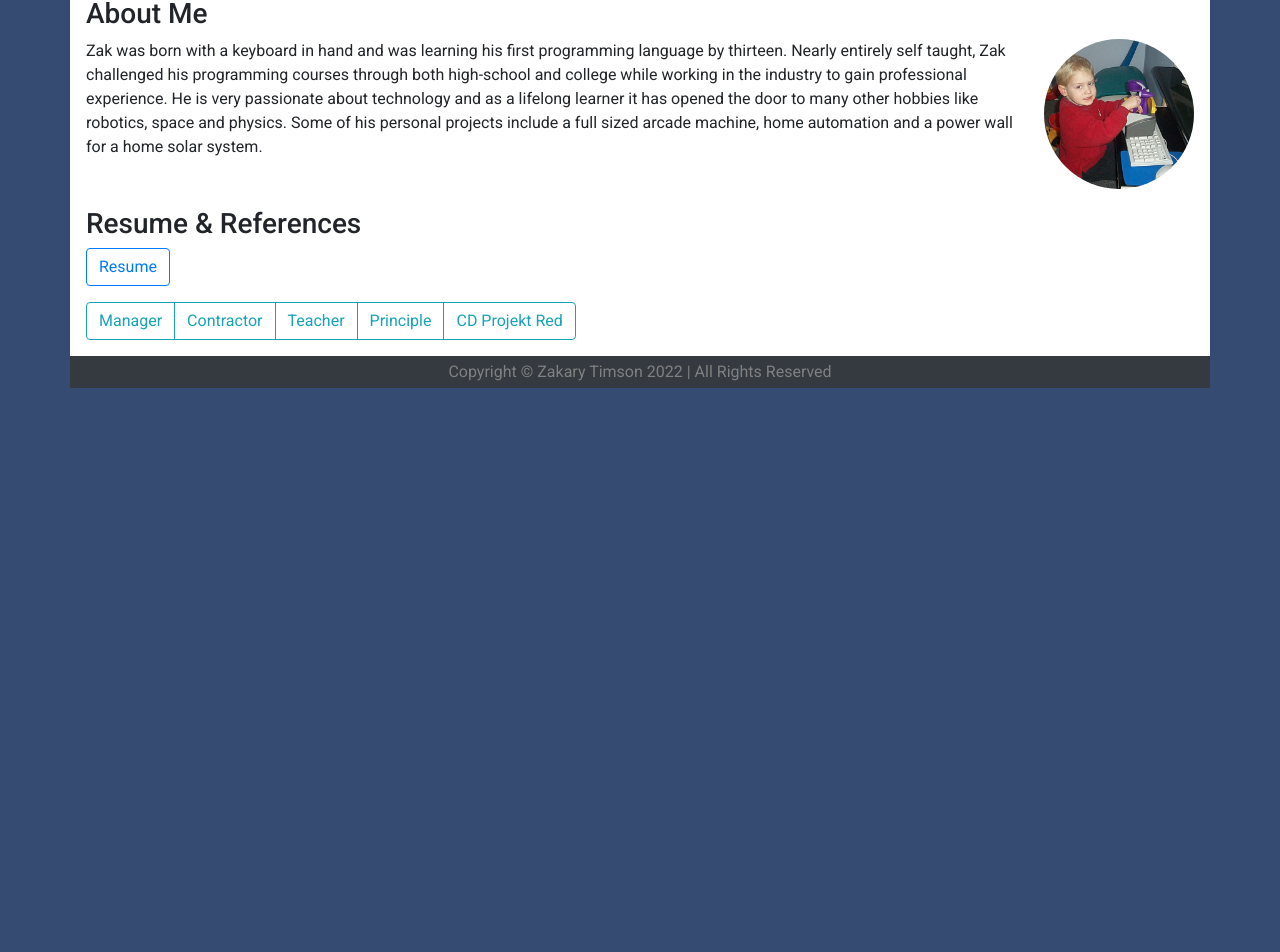
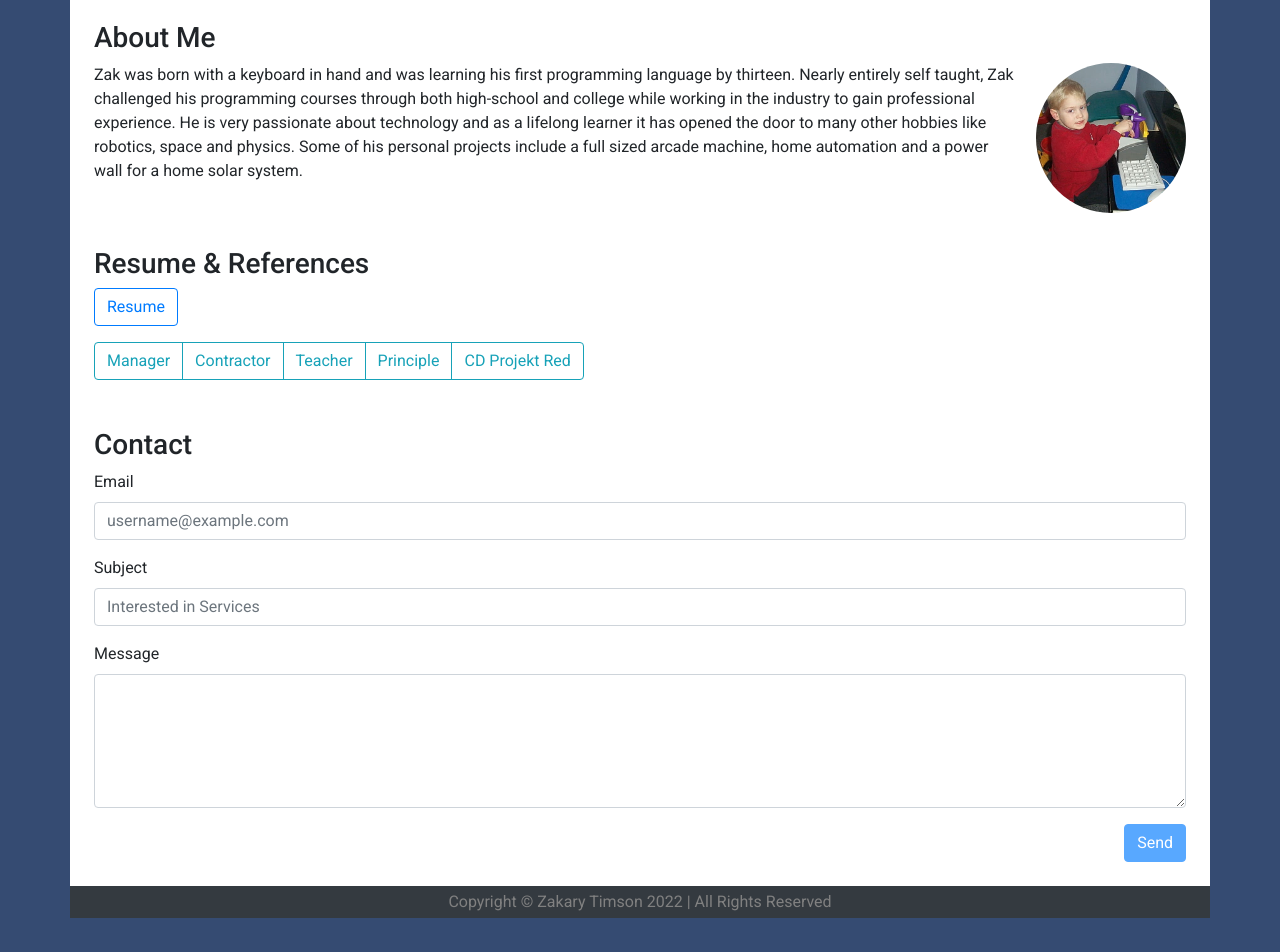
Before and after one commit to ztimson/zakscode, an Angular app: page / in a window 1280 px wide. Shown: the part 1139-2091 px from the top of the page. Before the commit the page ends 1575 px from the top, so only its background shows below. Built offline with nearby package versions, Linux system fonts and the light colour scheme.

Commit message:
Added contact form (Closes #3)

```diff
--- a/src/app/app.module.ts
+++ b/src/app/app.module.ts
@@ -1,5 +1,6 @@
 import {BrowserModule} from '@angular/platform-browser';
 import {NgModule} from '@angular/core';
+import {ContactFormComponent} from './components/contact-form/contact-form.component';
 import {HomeComponent} from './views/home/home.component';
 import {BrowserAnimationsModule} from '@angular/platform-browser/animations';
 import {MaterialModule} from './material.module';
@@ -14,6 +15,7 @@ import {ConsoleComponent} from './components/console/console.component';
     declarations: [
         AppComponent,
         ConsoleComponent,
+		ContactFormComponent,
         HomeComponent,
         SlideShowComponent,
         TypewriterComponent
--- /dev/null
+++ b/src/app/components/contact-form/contact-form.component.html
@@ -0,0 +1,17 @@
+<form>
+	<div class="form-group">
+		<label for="emailInput">Email</label>
+		<input type="email" class="form-control" id="emailInput" name="email" placeholder="username@example.com" [(ngModel)]="email">
+	</div>
+	<div class="form-group">
+		<label for="subjectInput">Subject</label>
+		<input type="text" class="form-control" id="subjectInput" name="subject" placeholder="Interested in Services" [(ngModel)]="subject">
+	</div>
+	<div class="form-group">
+		<label for="messageInput">Message</label>
+		<textarea class="form-control" id="messageInput" name="message" rows="5" [(ngModel)]="message"></textarea>
+	</div>
+	<button type="button" class="btn btn-primary float-right" (click)="send()" [disabled]="loading || !email || !subject || !message">
+		Send
+	</button>
+</form>
--- /dev/null
+++ b/src/app/components/contact-form/contact-form.component.ts
@@ -0,0 +1,32 @@
+import {Component} from '@angular/core';
+import {formEncode} from '../../misc/utils';
+
+@Component({
+	selector: 'contact-form',
+	templateUrl: './contact-form.component.html'
+})
+export class ContactFormComponent {
+	email = '';
+	loading = false;
+	message = '';
+	subject = '';
+
+	async send() {
+		if(this.loading || !this.email || !this.subject || !this.message) return;
+		this.loading = true;
+		await fetch('https://postmail.invotes.com/send', {
+			method: 'POST',
+			mode: 'no-cors',
+			cache: 'no-cache',
+			headers: {
+				'Content-Type': 'application/x-www-form-urlencoded'
+			},
+			body: formEncode({
+				access_token: 's7uhce84sx6fayy5xlq0nrtx',
+				subject: `ZaksCode: ${this.subject}`,
+				text: `From: ${this.email}\n\n${this.message}`
+			})
+		});
+		this.loading = false;
+	}
+}
--- a/src/app/misc/utils.ts
+++ b/src/app/misc/utils.ts
@@ -1,3 +1,15 @@
+/**
+ * Convert data into a form encoded format.
+ *
+ * @param {any} data - data to convert
+ * @returns {string} - Ecodeded form data
+ */
+export function formEncode(data: any): string {
+	return Object.entries(data).map(([key, value]) =>
+		encodeURIComponent(key) + '=' + encodeURIComponent(<any>value)
+	).join('&');
+}
+
 /**
  * Use with await to pause the script for a specified amount of time (in miliseconds).
  *
--- a/src/app/views/home/home.component.html
+++ b/src/app/views/home/home.component.html
@@ -20,7 +20,7 @@
                 </mat-card-content>
             </mat-card>
         </div>
-        <div class="p-3">
+        <div class="p-4">
             <console height="12rem"></console>
         </div>
 <!--		<div class="p-3">-->
@@ -28,7 +28,7 @@
 <!--			<iframe class="border-0" src="https://gitlab.zakscode.com/explore" width="100%" height="75vh">-->
 <!--			</iframe>-->
 <!--		</div>-->
-        <div class="p-3">
+        <div class="p-4">
             <h3>About Me</h3>
             <div>
 				<img alt="Childhood" class="float-right m-3 m-md-0 ml-md-3" src="assets/img/keyboard-in-hand.jpg" height="150px" width="auto" style="border-radius: 50%">
@@ -42,7 +42,7 @@
 				</p>
             </div>
         </div>
-        <div class="p-3 overflow-hidden">
+		<div class="p-4 overflow-hidden">
 			<h3>Resume & References</h3>
 			<a class="mb-3 btn btn-outline-primary" href="https://docs.google.com/document/d/1xP6HASPerXKMJM_x6-PhHVvoYgq-Hym5IRO7g47EX8o/edit?usp=sharing" target="_blank">Resume</a>
 			<ul class="d-md-none list-group">
@@ -61,6 +61,10 @@
 				<a class="btn btn-outline-info" href="https://drive.google.com/file/d/0B_iz0vkzXmAyMHdaM1BjZ1MwbWxva2lOY290NElwanN4b2JV/view?usp=sharing" target="_blank">CD Projekt Red</a>
 			</div>
 		</div>
+		<div class="p-4 overflow-hidden">
+			<h3>Contact</h3>
+			<contact-form></contact-form>
+		</div>
         <footer class="p-1 bg-dark text-center" style="color: grey">
             Copyright © Zakary Timson 2022 | All Rights Reserved
         </footer>
```
Also changed, not shown: src/app/material.module.ts (+7 -1 lines). Lines whose indentation alone changed are shown as unchanged.
